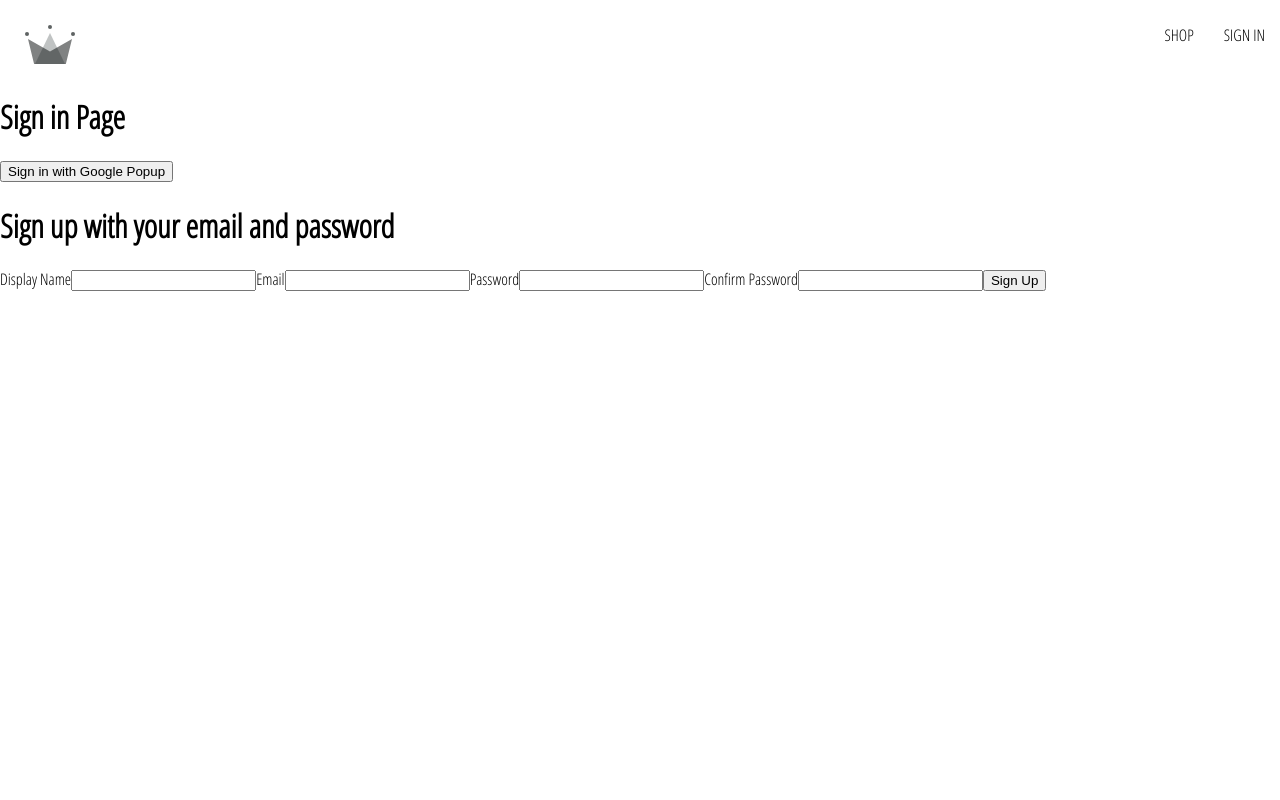
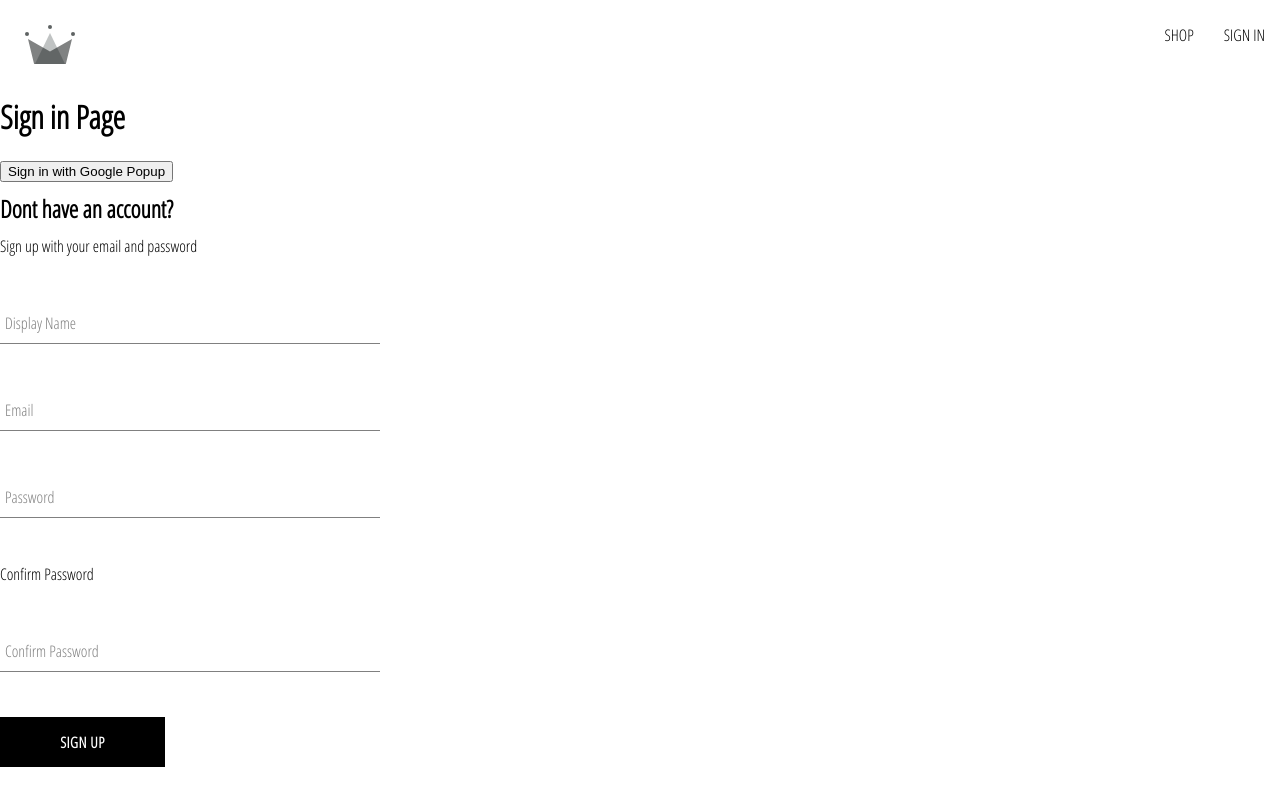
Before and after one commit to aabdulk862/royal-clothing-outlet, a React (Create React App) app: page /sign-in in a window 1280 px wide. Built offline with nearby package versions, Linux system fonts and the light colour scheme.

Commit message:
more sign up and button

```diff
--- /dev/null
+++ b/src/components/button/button.component.jsx
@@ -0,0 +1,19 @@
+import './button.styles.scss'
+
+// Three types of buttons: Defualt, inverted, goggle sign-in
+
+const BUTTON_TYPE_CLASSES ={
+    google:'google-sign-in',
+    inverted: 'inverted',
+}
+const Button =({children, buttonType, ...otherProps})=>{
+    return(
+        <button className={`button-container ${BUTTON_TYPE_CLASSES[buttonType]}`}
+        {...otherProps}
+        >
+        {children}
+        </button>
+    )
+}
+
+export default Button
--- /dev/null
+++ b/src/components/button/button.styles.scss
@@ -0,0 +1 @@
+.button-container { min-width: 165px; width: auto; height: 50px; letter-spacing: 0.5px; line-height: 50px; padding: 0 35px 0 35px; font-size: 15px; background-color: black; color: white; text-transform: uppercase; font-family: 'Open Sans Condensed'; font-weight: bolder; border: none; cursor: pointer; display: flex; justify-content: center; &:hover { background-color: white; color: black; border: 1px solid black; } &.google-sign-in { background-color: #4285f4; color: white; &:hover { background-color: #357ae8; border: none; } } &.inverted { background-color: white; color: black; border: 1px solid black; &:hover { background-color: black; color: white; border: none; } } }
--- /dev/null
+++ b/src/components/form-input/form-input.component.jsx
@@ -0,0 +1,14 @@
+import "./form-input.styles.scss"
+const FormInput= ({label, ...otherProps})=>{
+    return(
+        <div className="group">
+        <input className="form-input" {...otherProps} />
+         {
+          label && (<label className={`${otherProps.value.length ? 'shrink': ''} form-input-label`}>{label}</label>)
+         }
+
+        </div>
+    )
+}
+
+export default FormInput;
--- /dev/null
+++ b/src/components/form-input/form-input.styles.scss
@@ -0,0 +1 @@
+$sub-color: grey; $main-color: black; @mixin shrinkLabel { top: -14px; font-size: 12px; color: $main-color; } .group { position: relative; margin: 45px 0; .form-input { background: none; background-color: white; color: $sub-color; font-size: 18px; padding: 10px 10px 10px 5px; display: block; width: 100%; border: none; border-radius: 0; border-bottom: 1px solid $sub-color; margin: 25px 0; &:focus { outline: none; } &:focus ~ .form-input-label { @include shrinkLabel(); } } input[type='password'] { letter-spacing: 0.3em; } .form-input-label { color: $sub-color; font-size: 16px; font-weight: normal; position: absolute; pointer-events: none; left: 5px; top: 10px; transition: 300ms ease all; &.shrink { @include shrinkLabel(); } } }
--- a/src/components/sign-up-form/sign-up-form.component.jsx
+++ b/src/components/sign-up-form/sign-up-form.component.jsx
@@ -1,5 +1,8 @@
 import { useState } from "react";
+import FormInput from "../form-input/form-input.component";
+import Button from "../button/button.component";
 import { createAuthUserWithEmailAndPassword, creatUserDocumentFromAuth } from "../../utils/firebase/firebase.utils";
+import './sign-up-form.styles.scss'
 const defaultFormFields= {
     displayName: '',
     email: '',
@@ -41,22 +44,23 @@ const SignUpForm = () =>{
     }
 
     return(
-        <div>
-            <h1>Sign up with your email and password</h1>
+        <div className="sign-up-container">
+            <h2>Dont have an account?</h2>
+            <span>Sign up with your email and password</span>
             <form onSubmit={handleSubmit}>
-                <label >Display Name</label>
-                <input required type="text"  onChange = {handleChange} name = "displayName" value = {displayName} />
+                <label ></label>
+                <FormInput label= 'Display Name' required type="text"  onChange = {handleChange} name = "displayName" value = {displayName} />
 
-                <label >Email</label>
-                <input required type="email" onChange = {handleChange} name = "email" value={email} />
+                <label ></label>
+                <FormInput label= 'Email' required type="email" onChange = {handleChange} name = "email" value={email} />
 
-                <label >Password</label>
-                <input required type="password" onChange = {handleChange} name = "password" value={password} />
+                <label ></label>
+                <FormInput label= 'Password' required type="password" onChange = {handleChange} name = "password" value={password} />
 
                 <label >Confirm Password</label>
-                <input required type="password" onChange = {handleChange} name = "confirmPassword" value={confirmPassword} />
+                <FormInput label= 'Confirm Password' required type="password" onChange = {handleChange} name = "confirmPassword" value={confirmPassword} />
 
-                <button type="submit">Sign Up</button>
+                <Button type="submit">Sign Up</Button>
             </form>
         </div>
     )
--- /dev/null
+++ b/src/components/sign-up-form/sign-up-form.styles.scss
@@ -0,0 +1,9 @@
+.sign-up-container{
+    display: flex;
+    flex-direction: column;
+    width: 380px;
+
+    h2{
+        margin: 10px 0;
+    }
+}
```
